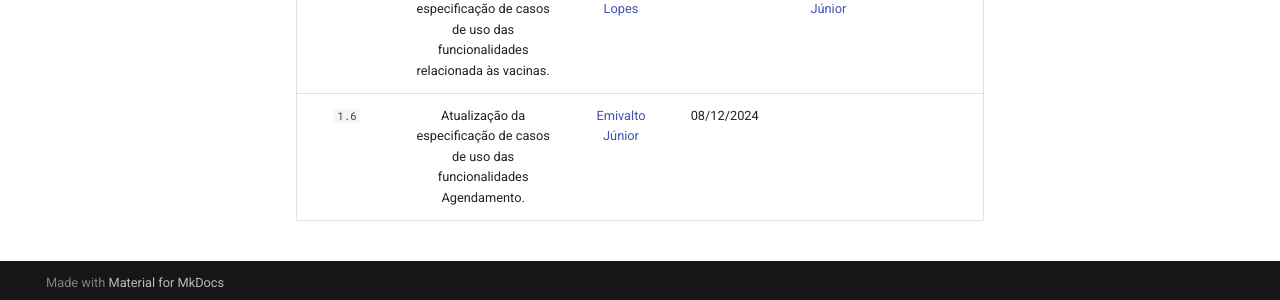
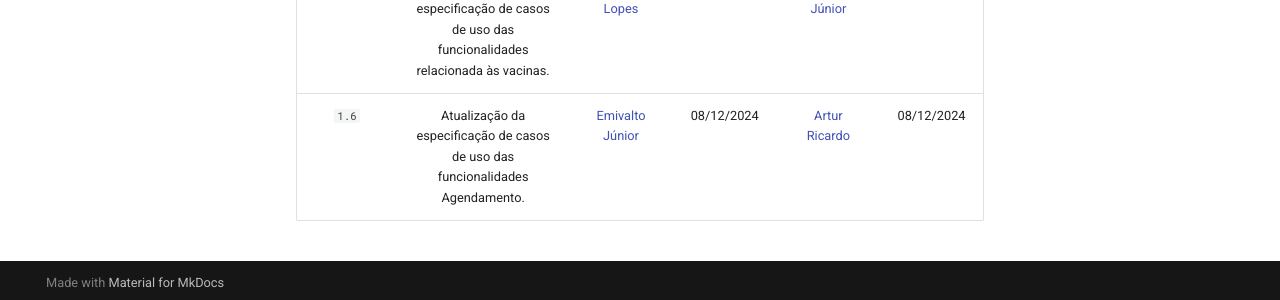
Before and after one commit to Requisitos-de-Software/2024.2-MeuSUSDigital, an MkDocs documentation site: the page built from docs/modelagem/caso-de-uso.md, in a window 1280 px wide and 900 px high, scrolled down 12061 px. Shown: the part 595-895 px from the top of the window. Built offline with MkDocs 1.6.1 and Material for MkDocs 9.7.7, drawn with Linux system fonts in a browser that asks for light colours.

Commit message:
revisão do documento e correção de erro no Histórico de Versão

```diff
--- a/docs/modelagem/caso-de-uso.md
+++ b/docs/modelagem/caso-de-uso.md
@@ -317,11 +317,11 @@ As tabelas de 2 a 5 mostram a especificação dos casos de uso.
 ## 📑 Histórico de Versão
 
 | Versão | Descrição | Autor(es) | Data de Produção | Revisor(es) | Data de Revisão |
-|:------:|:---------:|:---------:|:----------------:|:-----------:|:---------------:|
+| :----: | :-------: | :-------: | :--------------: | :---------: | :-------------: |
 | `1.0`  | Criação do Documento. | [Emivalto Júnior](https://github.com/EmivaltoJrr) | 05/11/2024 | [Matheus Henrick](https://github.com/MatheusHenrickSantos) | 07/12/2024 |
 | `1.1`  | Adição da especificação de casos de uso da funcionalidade relacionada a medicamentos. | [Matheus Henrick](https://github.com/MatheusHenrickSantos) | 07/12/2024 | [Artur Ricardo](https://github.com/algorithmorphic) | 07/12/2024 |
 | `1.2`  | Adição da especificação de casos de uso da funcionalidade relacionada às vacinas. | [Artur Ricardo](https://github.com/algorithmorphic) | 07/12/2024 | [Pedro Lopes](https://github.com/pLopess) | 08/12/2024 |
 | `1.3`  | Atualização da especificação de casos de uso das funcionalidades relacionada às vacinas. | [Artur Ricardo](https://github.com/algorithmorphic) | 08/12/2024 | [Pedro Lopes](https://github.com/pLopess) | 08/12/2024 |
 | `1.4`  | Atualização da especificação de casos de uso das funcionalidades relacionada às vacinas. | [Artur Ricardo](https://github.com/algorithmorphic) | 08/12/2024 | [Pedro Lopes](https://github.com/pLopess) | 08/12/2024 |
 | `1.5`  | Atualização da especificação de casos de uso das funcionalidades relacionada às vacinas. | [Pedro Lopes](https://github.com/pLopess) | 08/12/2024 | [Emivalto Júnior](https://github.com/EmivaltoJrr) | 08/12/2024 |
-| `1.6`  | Atualização da especificação de casos de uso das funcionalidades Agendamento. | [Emivalto Júnior](https://github.com/EmivaltoJrr) | 08/12/2024 |  |  |
+| `1.6`  | Atualização da especificação de casos de uso das funcionalidades Agendamento. | [Emivalto Júnior](https://github.com/EmivaltoJrr) | 08/12/2024 | [Artur Ricardo](https://github.com/algorithmorphic) | 08/12/2024 |
```
